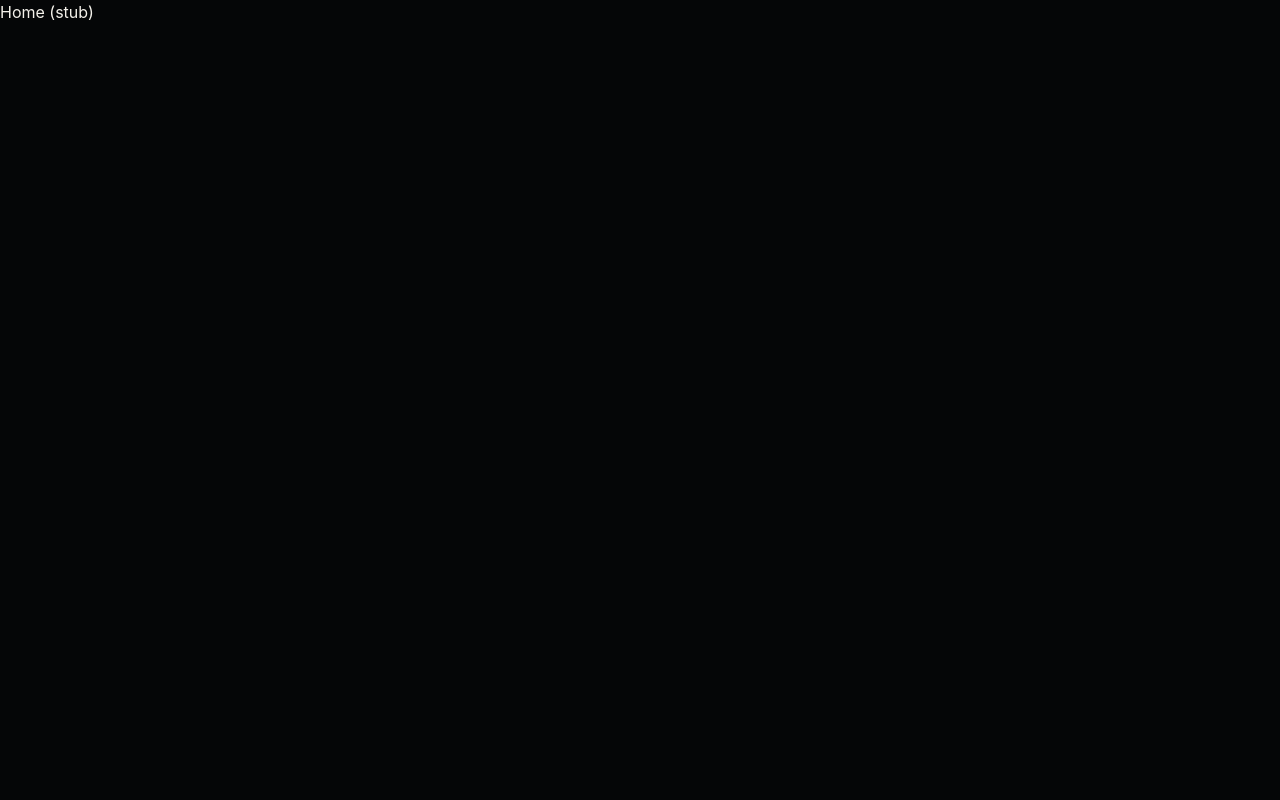
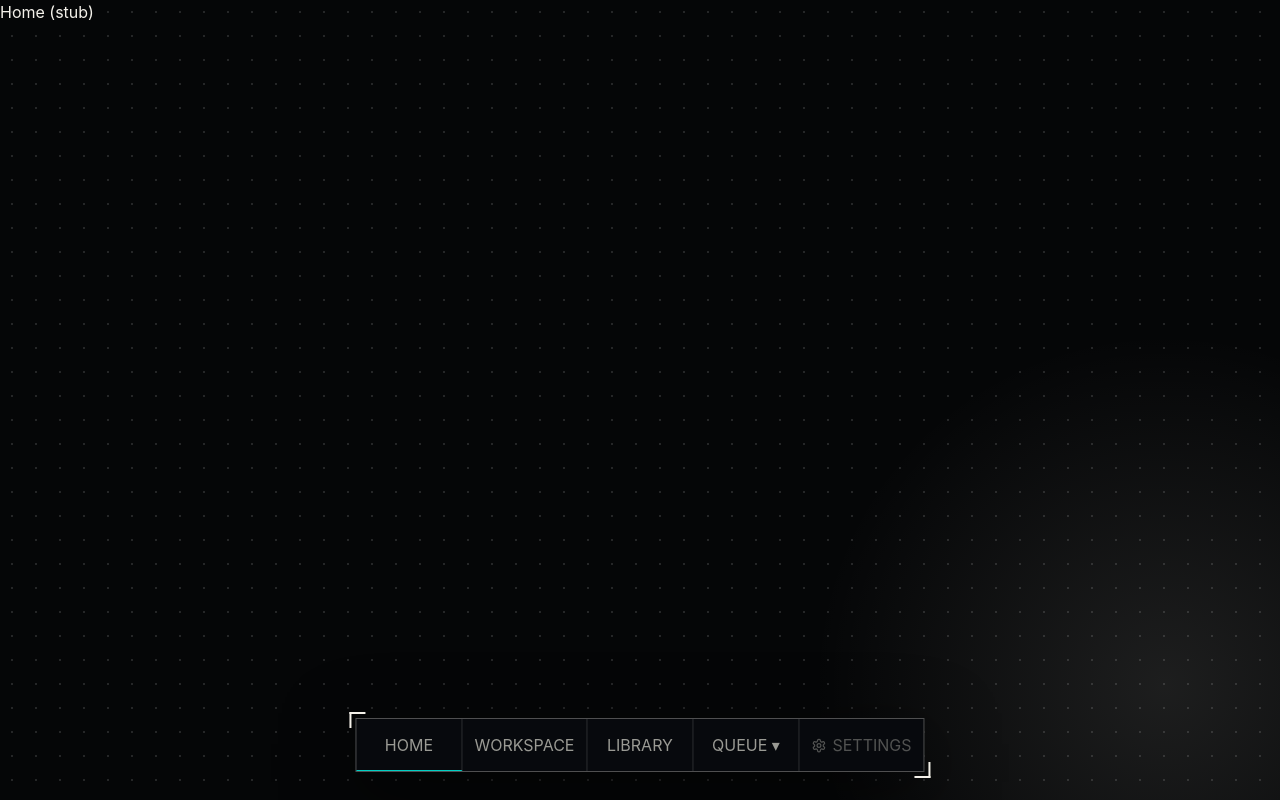
Before and after one commit to keiken-shin/birds-eye, a React (Vite) app in the folder frontend/: page /library in a window 1280 px wide. Built offline with nearby package versions, Linux system fonts and the light colour scheme.

Commit message:
feat: add AppShell with BottomRail page navigation

```diff
--- a/frontend/src/components/AppShell.tsx
+++ b/frontend/src/components/AppShell.tsx
@@ -1,4 +1,11 @@
 import { Outlet } from "react-router-dom";
+import { BottomRail } from "./BottomRail";
+
 export function AppShell() {
-  return <Outlet />;
+  return (
+    <main className="relative block min-h-screen overflow-x-hidden bg-[#050607] bg-[radial-gradient(circle,rgba(255,255,255,0.13)_1px,transparent_1.3px)] bg-[length:24px_24px] text-[#f4f1ea] before:pointer-events-none before:absolute before:bottom-0 before:right-0 before:h-[40rem] before:w-[40rem] before:bg-[radial-gradient(circle_at_82%_82%,rgba(244,241,234,0.10),transparent_22rem)]">
+      <Outlet />
+      <BottomRail />
+    </main>
+  );
 }
--- /dev/null
+++ b/frontend/src/components/BottomRail.tsx
@@ -0,0 +1,56 @@
+import { NavLink } from "react-router-dom";
+import { Settings } from "lucide-react";
+import { QueuePopover } from "./QueuePopover";
+import { useScanContext } from "../context/ScanContext";
+
+const itemBase =
+  "inline-flex min-h-[52px] min-w-[106px] items-center justify-center gap-1.5 border-r border-white/15 px-3 font-mono text-[11px] font-black uppercase text-[#9a9a94] no-underline last:border-r-0";
+const activeClass = "text-[#00d0c4] border-b border-b-[#00d0c4]";
+
+export function BottomRail() {
+  const { queueItems } = useScanContext();
+  const hasActiveScans = queueItems.some((item) => item.status === "scanning");
+
+  return (
+    <nav
+      className="fixed bottom-7 left-1/2 z-20 flex max-w-[calc(100vw-28px)] -translate-x-1/2 border border-[#f4f1ea]/30 bg-[#07090d] shadow-[0_18px_70px_rgba(0,0,0,0.58)] before:pointer-events-none before:absolute before:-left-[7px] before:-top-[7px] before:h-4 before:w-4 before:border-l-2 before:border-t-2 before:border-[#f4f1ea] after:pointer-events-none after:absolute after:-bottom-[7px] after:-right-[7px] after:h-4 after:w-4 after:border-b-2 after:border-r-2 after:border-[#f4f1ea] max-sm:sticky max-sm:bottom-3 max-sm:left-2 max-sm:right-2 max-sm:mx-2 max-sm:mb-3 max-sm:overflow-x-auto max-sm:translate-x-0"
+      aria-label="Primary navigation"
+    >
+      <NavLink
+        to="/"
+        end
+        className={({ isActive }) => `${itemBase}${isActive ? ` ${activeClass}` : ""}`}
+      >
+        Home
+      </NavLink>
+      <NavLink
+        to="/workspace"
+        className={({ isActive }) => `${itemBase}${isActive ? ` ${activeClass}` : ""}`}
+      >
+        Workspace
+      </NavLink>
+      <NavLink
+        to="/library"
+        className={({ isActive }) => `${itemBase}${isActive ? ` ${activeClass}` : ""}`}
+      >
+        Library
+      </NavLink>
+      <QueuePopover>
+        <button className={`${itemBase} relative`} type="button">
+          Queue ▾
+          {hasActiveScans && (
+            <span className="absolute right-2 top-2 h-1.5 w-1.5 animate-pulse rounded-full bg-[#00d0c4]" />
+          )}
+        </button>
+      </QueuePopover>
+      <button
+        className={`${itemBase} cursor-not-allowed opacity-50`}
+        type="button"
+        disabled
+        title="Settings polish is coming soon"
+      >
+        <Settings size={15} /> Settings
+      </button>
+    </nav>
+  );
+}
--- /dev/null
+++ b/frontend/src/components/QueuePopover.tsx
@@ -0,0 +1,5 @@
+import type React from "react";
+
+export function QueuePopover({ children }: { children: React.ReactNode }) {
+  return <>{children}</>;
+}
```
